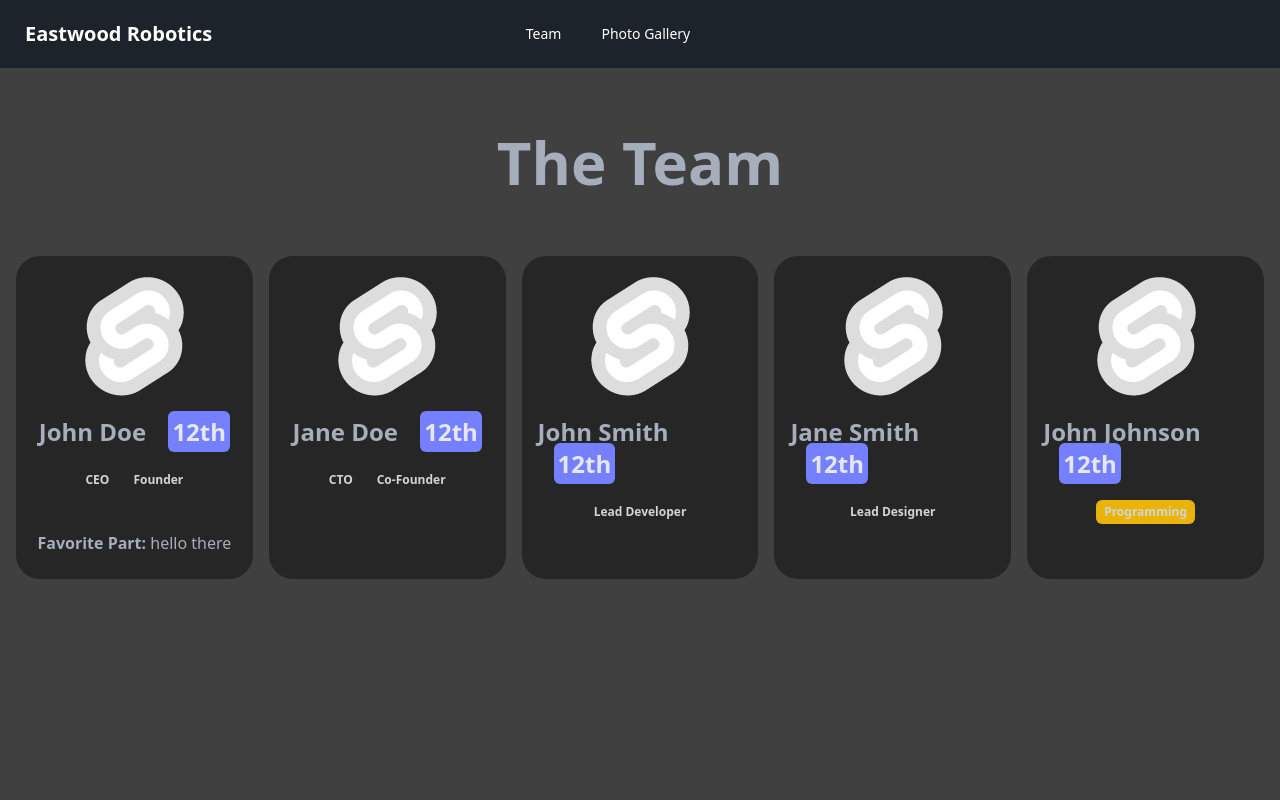
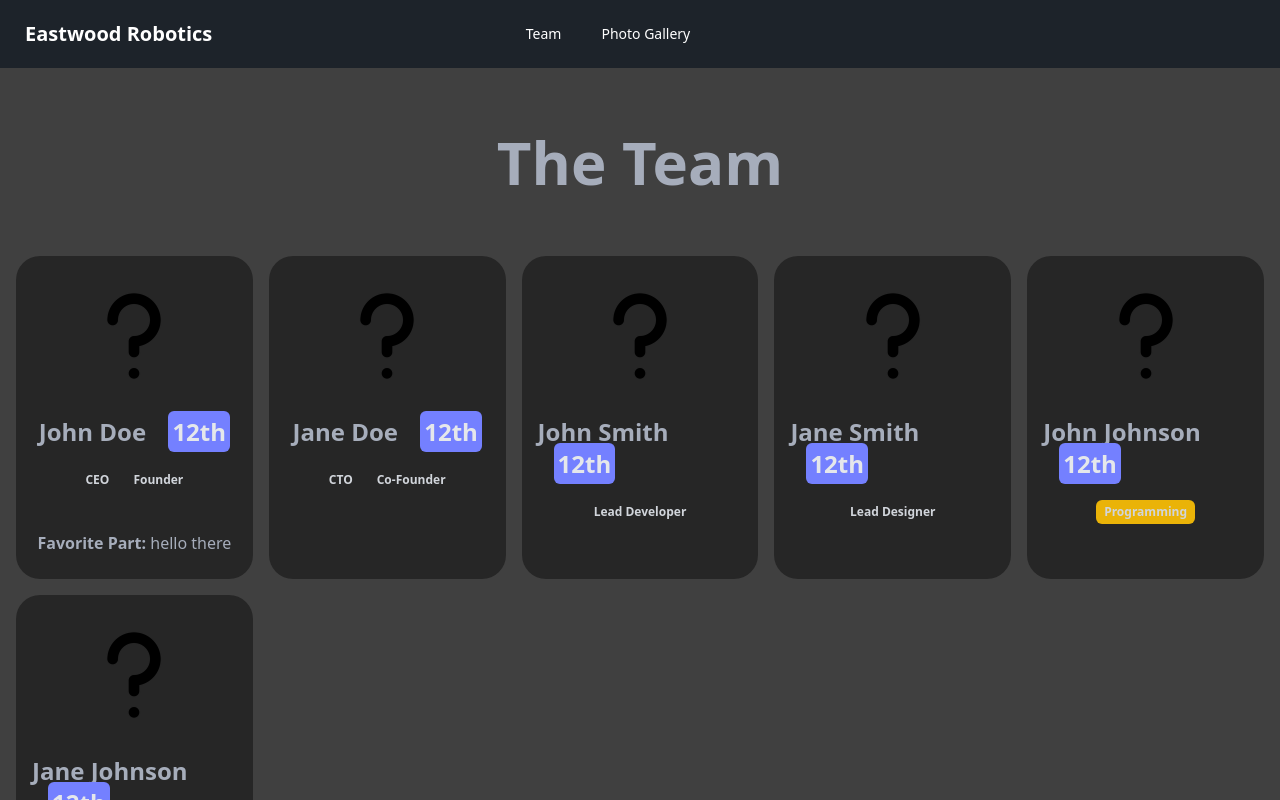
Before and after one commit to mazylol/eastwood-robotics-2024, a SvelteKit app: page /team in a window 1280 px wide. Shown: the top 800 px of the page. Built offline with nearby package versions, Linux system fonts and the light colour scheme; some icons are missing.

Commit message:
placeholder image

```diff
--- a/src/routes/team/+page.svelte
+++ b/src/routes/team/+page.svelte
@@ -10,7 +10,7 @@
 				name: 'John Doe',
 				grade: 12,
 				roles: ['CEO', 'Founder'],
-				image: '/favicon.png'
+				image: '/team/placeholder.png'
 			}}
 		>
 			hello there
@@ -20,7 +20,7 @@
 				name: 'Jane Doe',
 				grade: 12,
 				roles: ['CTO', 'Co-Founder'],
-				image: '/favicon.png'
+				image: '/team/placeholder.png'
 			}}
 		/>
 		<TeamCard
@@ -28,7 +28,7 @@
 				name: 'John Smith',
 				grade: 12,
 				roles: ['Lead Developer'],
-				image: '/favicon.png'
+				image: '/team/placeholder.png'
 			}}
 		/>
 		<TeamCard
@@ -36,7 +36,7 @@
 				name: 'Jane Smith',
 				grade: 12,
 				roles: ['Lead Designer'],
-				image: '/favicon.png'
+				image: '/team/placeholder.png'
 			}}
 		/>
 		<TeamCard
@@ -44,8 +44,17 @@
 				name: 'John Johnson',
 				grade: 12,
 				roles: ['Programming'],
-				image: '/favicon.png'
+				image: '/team/placeholder.png'
 			}}
 		/>
+        <TeamCard
+            props={{
+                name: 'Jane Johnson',
+                grade: 12,
+                roles: ['Website'],
+                image: '/team/placeholder.png'
+            }}>
+        tid
+        </TeamCard>
 	</div>
 </main>
```
Also changed, not shown: static/team/placeholder.png (added).
